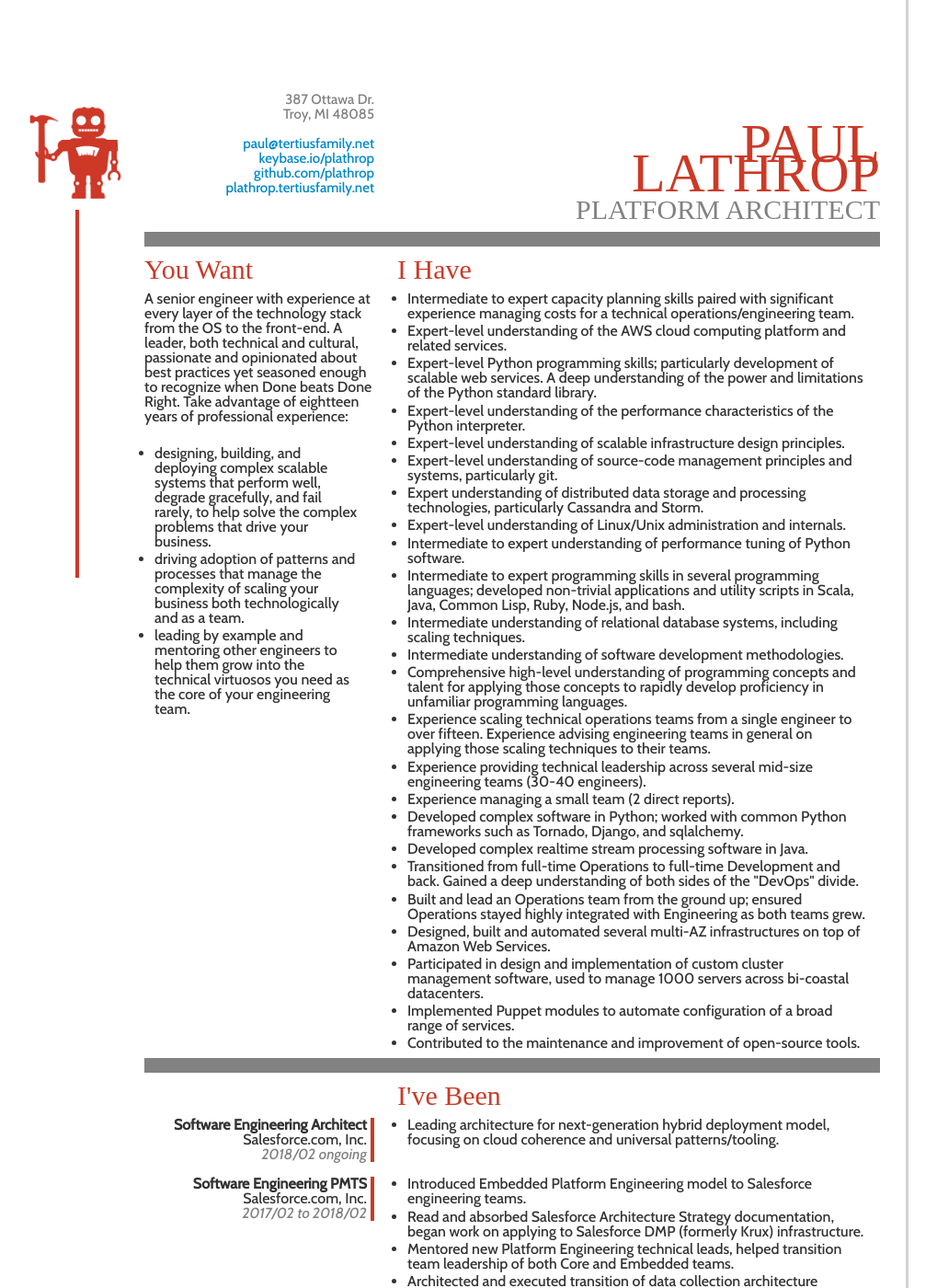
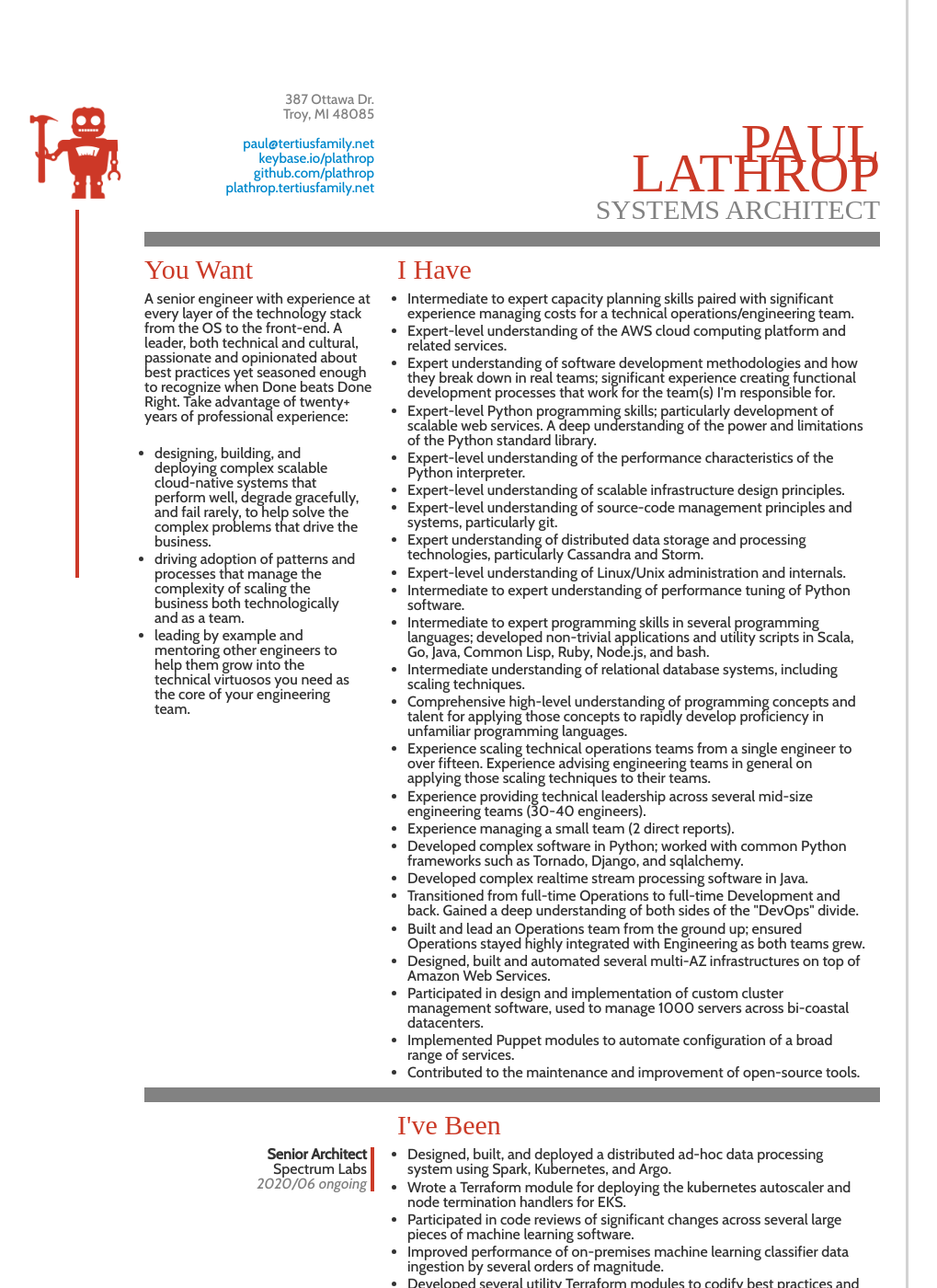
Before and after one commit to plathrop/plathrop.github.io, a Jekyll site: the page resume.html, which Jekyll copies as it is, in a window 1280 px wide and 1400 px high. Shown: the whole window at 92% size, without its empty margins (18-1037 px from the left). Built offline with Jekyll 4.4.1, drawn with Linux system fonts in a browser that asks for light colours; some web fonts are replaced; some of the changed text lies outside the part shown.

Commit message:
Update experience.

```diff
--- a/resume.html
+++ b/resume.html
@@ -38,7 +38,7 @@
       <!-- Name and Title -->
       <div class="offset7 span15" id="name-and-title">
         <h1 class="text-right" id="name">PAUL LATHROP</h1>
-        <h2 class="text-right" id="subtitle">PLATFORM ARCHITECT</h2>
+        <h2 class="text-right" id="subtitle">SYSTEMS ARCHITECT</h2>
       </div>
     </div>
 
@@ -56,15 +56,15 @@
           technology stack from the OS to the front-end. A leader,
           both technical and cultural, passionate and opinionated
           about best practices yet seasoned enough to recognize when
-          Done beats Done Right. Take advantage of eightteen years of
+          Done beats Done Right. Take advantage of twenty+ years of
           professional experience:</p><br/>
           <ul>
             <li>designing, building, and deploying complex scalable
-              systems that perform well, degrade gracefully, and fail
-              rarely, to help solve the complex problems that drive
-              your business.</li>
+              cloud-native systems that perform well, degrade gracefully,
+              and fail rarely, to help solve the complex problems that
+              drive the business.</li>
             <li>driving adoption of patterns and processes that manage
-              the complexity of scaling your business both
+              the complexity of scaling the business both
               technologically and as a team.</li>
             <li>leading by example and mentoring other engineers to
               help them grow into the technical virtuosos you need as
@@ -80,6 +80,10 @@
             operations/engineering team.</li>
           <li>Expert-level understanding of the AWS cloud computing
             platform and related services.</li>
+          <li>Expert understanding of software development methodologies
+            and how they break down in real teams; significant experience
+            creating functional development processes that work for the
+            team(s) I'm responsible for.</li>
           <li>Expert-level Python programming skills; particularly
             development of scalable web services. A deep understanding
             of the power and limitations of the Python standard
@@ -99,12 +103,10 @@
             tuning of Python software.</li>
           <li>Intermediate to expert programming skills in several
             programming languages; developed non-trivial applications
-            and utility scripts in Scala, Java, Common Lisp, Ruby,
+            and utility scripts in Scala, Go, Java, Common Lisp, Ruby,
             Node.js, and bash.</li>
           <li>Intermediate understanding of relational database
             systems, including scaling techniques.</li>
-          <li>Intermediate understanding of software development
-            methodologies.</li>
           <li>Comprehensive high-level understanding of programming
             concepts and talent for applying those concepts to rapidly
             develop proficiency in unfamiliar programming
@@ -157,13 +159,50 @@
     <div class="row">
       <div class="offset7 span10 text-right">
         <div class="job-border"></div>
-        <span class="job-title">Software Engineering Architect</span><br/>
-        <span class="job-company">Salesforce.com, Inc.</span><br/>
-        <span class="job-period">2018/02 ongoing</span>
+        <span class="job-title">Senior Architect</span><br/>
+        <span class="job-company">Spectrum Labs</span><br/>
+        <span class="job-period">2020/06 ongoing</span>
       </div>
       <div class="offset1 span21">
         <ul>
-          <li>Leading architecture for next-generation hybrid
+          <li>Designed, built, and deployed a distributed
+            ad-hoc data processing system using Spark,
+            Kubernetes, and Argo.</li>
+          <li>Wrote a Terraform module for deploying the
+            kubernetes autoscaler and node termination
+            handlers for EKS.</li>
+          <li>Participated in code reviews of significant
+            changes across several large pieces of machine
+            learning software.</li>
+          <li>Improved performance of on-premises machine
+            learning classifier data ingestion by several
+            orders of magnitude.</li>
+          <li>Developed several utility Terraform modules
+            to codify best practices and provide reusable
+            components.</li>
+        </ul>
+      </div>
+    </div>
+    <br/>
+
+    <div class="row">
+      <div class="offset7 span10 text-right">
+        <div class="job-border"></div>
+        <span class="job-title">Software Engineering Architect</span><br/>
+        <span class="job-company">Salesforce.com, Inc.</span><br/>
+        <span class="job-period">2018/02 to 2020/06</span>
+      </div>
+      <div class="offset1 span21">
+        <ul>
+          <li>Designed and lead implementation of system(s) for
+            deep operational observability of the Heroku platform.
+            Drove conversations about observability across the
+            broader Salesforce architecture organization.</li>
+          <li>Lead architecture for Heroku's Production Engineering
+            department. Help drive creation and evolution of the
+            architecture organization inside of both Production
+            Engineering and the broader Heroku org.</li>
+          <li>Lead architecture for next-generation hybrid
             deployment model, focusing on cloud coherence and
             universal patterns/tooling.</li>
         </ul>
```
